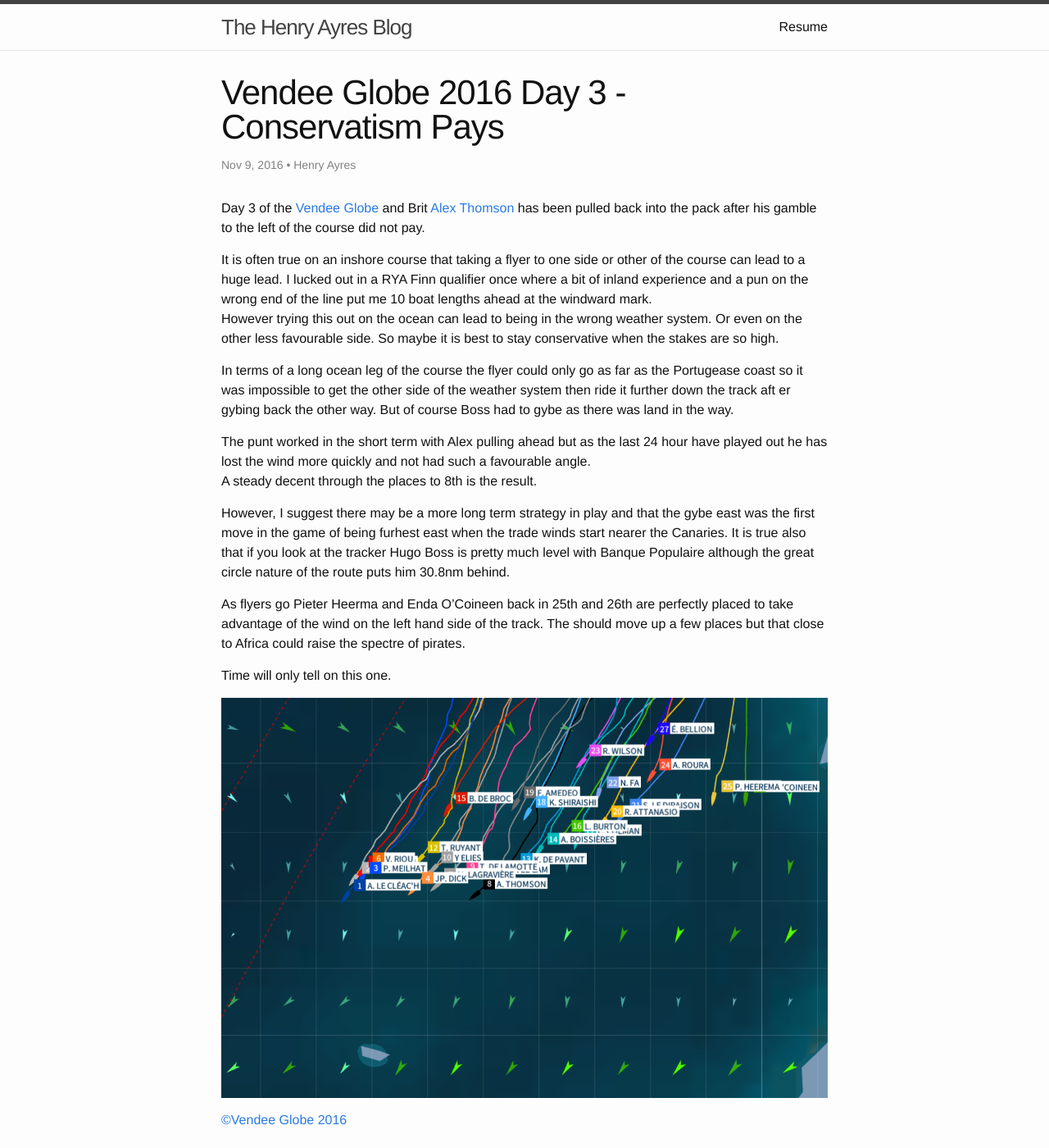
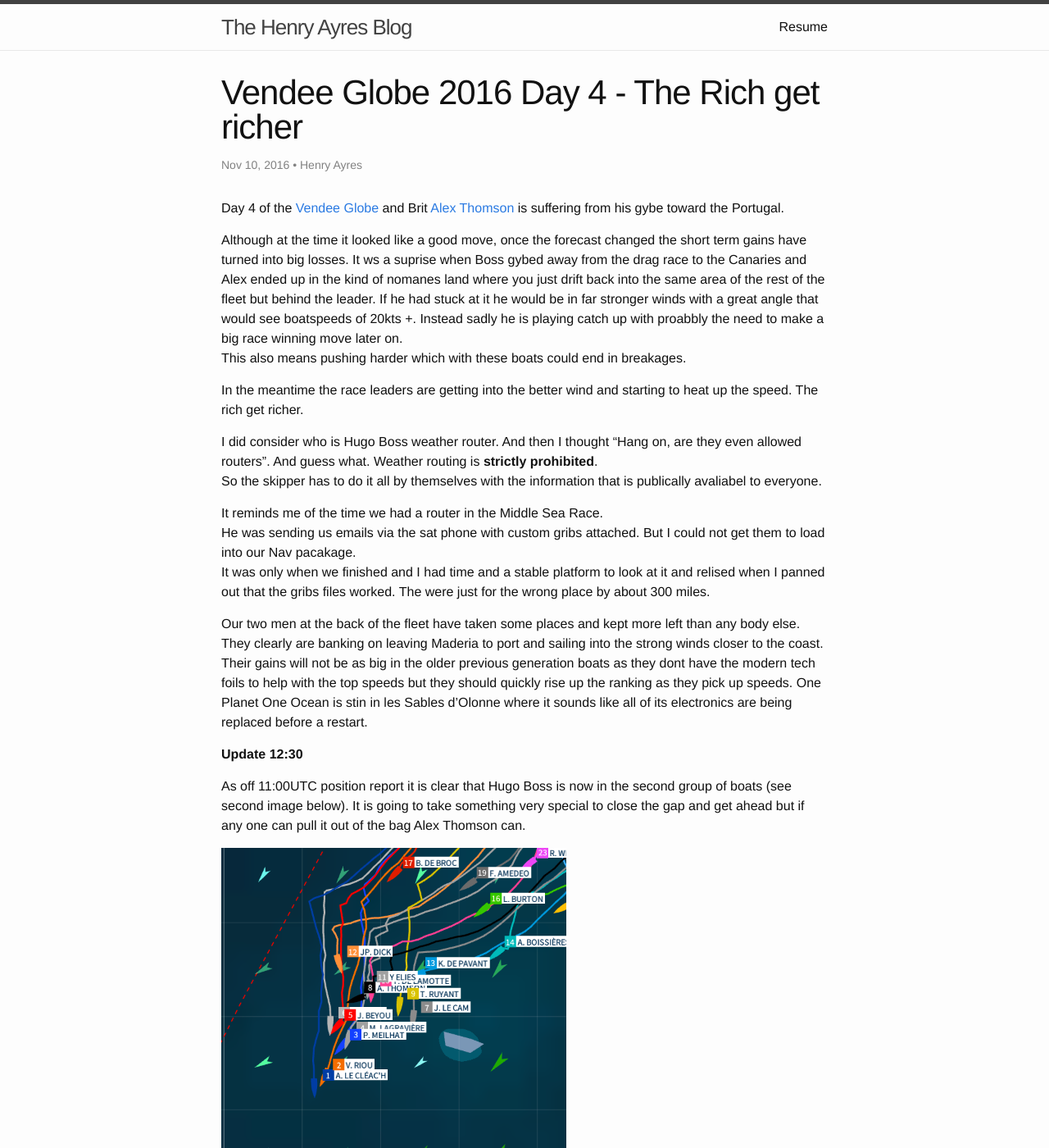
Before and after one commit to hayres/hayres.github.io, a Jekyll site: the page built from _posts/2016-11-8-vendee-globe-2016-day-3-conservative-pays.markdown, in a window 1280 px wide and 1400 px high. Shown: the whole window at 82% size. Built offline with Jekyll 4.4.1, drawn with Linux system fonts in a browser that asks for light colours.

Commit message:
New post rich get richer

```diff
--- a/_posts/2016-11-8-vendee-globe-2016-day-3-conservative-pays.markdown
+++ b/_posts/2016-11-8-vendee-globe-2016-day-3-conservative-pays.markdown
@@ -1,34 +1,43 @@
 ---
 layout: post
-title:  "Vendee Globe 2016 Day 3 - Conservatism Pays"
-date:   2016-11-09 16:45:00
+title:  "Vendee Globe 2016 Day 4 - The Rich get richer"
+date:   2016-11-10 09:09:00
 categories: blog update
 author: Henry Ayres
-thumbnail: "vendeeglobe/vendeeday3-1400.png"
+thumbnail: "vendeeglobe/vendeeday4-0909.png"
 ---
 
-Day 3 of the [Vendee Globe](http://www.vendeeglobe.org/en){:target="_blank"} and Brit [Alex Thomson](http://www.alexthomsonracing.com/)
-has been pulled back into the pack after his gamble to the left of the course did not pay.
+Day 4 of the [Vendee Globe](http://www.vendeeglobe.org/en){:target="_blank"} and Brit [Alex Thomson](http://www.alexthomsonracing.com/)
+is suffering from his gybe toward the Portugal.
 
-It is often true on an inshore course that taking a flyer to one side or other of the course can lead to a huge lead.
-I lucked out in a RYA Finn qualifier once where a bit of inland experience and a pun on the wrong end of the line put me 10 boat lengths ahead at the windward mark.
-However trying this out on the ocean can lead to being in the wrong weather system.  Or even on the other less favourable side.  So maybe it is best to stay conservative when the stakes are so high.
+Although at the time it looked like a good move, once the forecast changed the short term gains have turned into big losses.
+It ws a suprise when Boss gybed away from the drag race to the Canaries and Alex ended up in the kind of nomanes land where you just drift back into the same area of the rest of the fleet but behind the leader.
+If he had stuck at it he would be in far stronger winds with a great angle that would see boatspeeds of 20kts +.  Instead sadly he is playing catch up with proabbly the need to make a big race winning move later on.
+This also means pushing harder which with these boats could end in breakages.
 
-In terms of a long ocean leg of the course the flyer could only go as far as the Portugease coast so it was impossible to get the other side of the
-weather system then ride it further down the track aft er gybing back the other way.  But of course Boss had to gybe as there was land in the way.
+In the meantime the race leaders are getting into the better wind and starting to heat up the speed.  The rich get richer.
 
-The punt worked in the short term with Alex pulling ahead but as the last 24 hour have played out he has lost the wind more quickly and not had such a favourable angle.
-A steady decent through the places to 8th is the result.
+I did consider who is Hugo Boss weather router.  And then I thought "Hang on, are they even allowed routers". And guess what.  Weather routing is **strictly prohibited**.
+So the skipper has to do it all by themselves with the information that is publically avaliabel to everyone.
 
-However, I suggest there may be a more long term strategy in play and that the gybe east was the first move in the game of being furhest east
-when the trade winds start nearer the Canaries.  It is true also that if you look at the tracker Hugo Boss is pretty much level with Banque Populaire although the
-great circle nature of the route puts him 30.8nm behind.
+It reminds me of the time we had a router in the Middle Sea Race.
+He was sending us emails via the sat phone with custom gribs attached.  But I could not get them to load into our Nav pacakage.
+It was only when we finished and I had time and a stable platform to look at it and relised when I panned out that the gribs files worked.  The were just for the wrong place by about 300 miles.
 
-As flyers go Pieter Heerma and Enda O'Coineen back in 25th and 26th are perfectly placed to take advantage of the wind on the left hand side of the track.
-The should move up a few places but that close to Africa could raise the spectre of pirates.
 
-Time will only tell on this one.
 
-![Vendee Tracker day 3 morning]({{ site.image_url }}vendeeglobe/vendeeday3-1400.png "Vendee Tracker day 3")
+Our two men at the back of the fleet have taken some places and kept more left than any body else.  They clearly are banking on leaving Maderia to port and sailing into the strong winds closer to the coast.
+Their gains will not be as big in the older previous generation boats as they dont have the modern tech foils to help with the top speeds but they should quickly rise up the ranking as they pick up speeds.
+One Planet One Ocean is stin in les Sables d’Olonne where it sounds like all of its electronics are being replaced before a restart.
+
+**Update 12:30**
+
+As off 11:00UTC position report it is clear that Hugo Boss is now in the second group of boats (see second image below).  It is going to take something very special to close the gap and get ahead but if any one can pull it out of the bag Alex Thomson can.
+
+![Vendee Tracker day 4 morning]({{ site.image_url }}vendeeglobe/vendeeday4-0909.png "Vendee Tracker day 4")
 
 [&copy;Vendee Globe 2016](http://tracking2016.vendeeglobe.org/hp5ip0/){:target="_blank"}
+
+![Vendee Tracker day 4 1100UTC]({{ site.image_url }}vendeeglobe/vendeeday4-1100.png "Vendee Tracker day 4")
+
+[&copy;Vendee Globe 2016](http://tracking2016.vendeeglobe.org/hp5ip0/){:target="_blank"}
```
Also changed, not shown: _posts/2016-11-8-vendee-globe-2016-day-4-the-rich-get-richer.markdown (added, +34 -0 lines), assets/images/vendeeglobe/vendeeday4-0909.png (added), assets/images/vendeeglobe/vendeeday4-1100.png (added).
